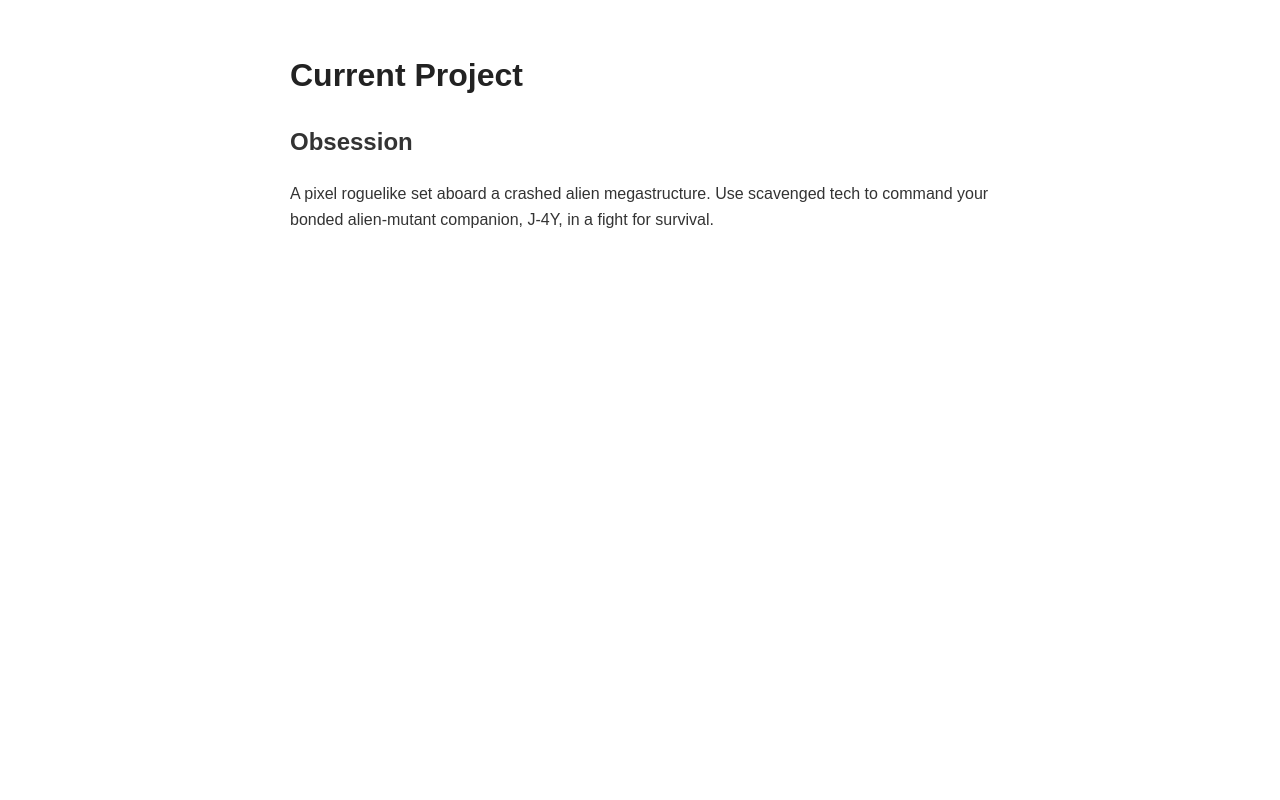
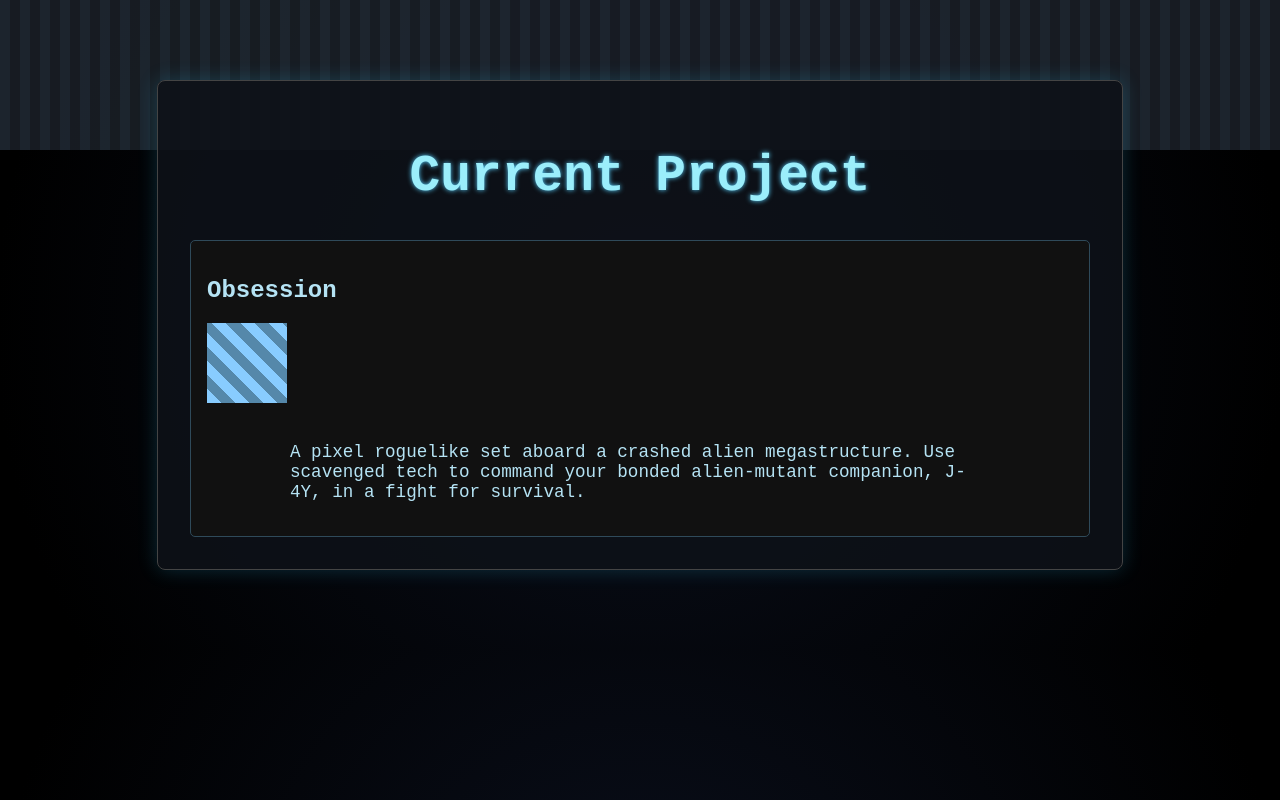
Before and after one commit to King-Peachy/king-peachy.github.io, a plain HTML site: page projects.html in a window 1280 px wide. Drawn offline with Linux system fonts and the light colour scheme.

Commit message:
Update style.css

```diff
--- a/style.css
+++ b/style.css
@@ -1,21 +1,110 @@
 body {
-  font-family: Arial, sans-serif;
-  max-width: 700px;
-  margin: 50px auto;
-  line-height: 1.6;
-  color: #333;
+  background: radial-gradient(circle at center, #0a0f1c, #000000 90%);
+  color: #b5e3f4;
+  font-family: 'Courier New', monospace;
+  margin: 0;
+  padding: 0;
+  overflow-x: hidden;
 }
-nav {
-  background: #f4f4f4;
-  padding: 10px;
-  margin-bottom: 20px;
+
+.container {
+  max-width: 900px;
+  margin: 5em auto;
+  padding: 2em;
+  background-color: rgba(14, 18, 24, 0.88);
+  border: 1px solid #444;
+  border-radius: 8px;
+  box-shadow: 0 0 20px #33ccff33;
   text-align: center;
 }
+
+h1 {
+  color: #9beefb;
+  font-size: 3.2em;
+  text-shadow: 0 0 5px #58d1ff;
+}
+
+.tagline {
+  font-size: 1.2em;
+  color: #a4cce2;
+  margin-top: 0.2em;
+}
+
+p {
+  font-size: 1.1em;
+  margin: 1em auto;
+  max-width: 700px;
+}
+
+nav {
+  margin-top: 2em;
+}
+
 nav a {
   margin: 0 10px;
   text-decoration: none;
-  color: #333;
+  color: #78dbff;
+  font-weight: bold;
+  transition: color 0.3s ease;
 }
-h1 {
-  color: #222;
+
+nav a:hover {
+  color: #ffffff;
 }
+
+.glitch-bg {
+  position: fixed;
+  top: 0;
+  left: 0;
+  width: 100%;
+  height: 150px;
+  background: repeating-linear-gradient(
+    to right,
+    #202933,
+    #202933 10px,
+    #1a1f26 10px,
+    #1a1f26 20px
+  );
+  animation: flicker 1s infinite;
+  z-index: -1;
+}
+
+@keyframes flicker {
+  0%, 100% { opacity: 0.9; }
+  50% { opacity: 0.7; }
+}
+
+.code-example {
+  text-align: left;
+  margin: 2em auto;
+  background: #111;
+  padding: 1em;
+  border-left: 5px solid #38aaff;
+}
+
+.code-example pre {
+  white-space: pre-wrap;
+  color: #e0f7ff;
+  font-size: 0.95em;
+}
+.project {
+  margin-top: 2em;
+  padding: 1em;
+  background-color: #111;
+  border: 1px solid #2f4a5a;
+  text-align: left;
+  border-radius: 5px;
+}
+.pixel-partner {
+  width: 80px;
+  height: 80px;
+  background: repeating-linear-gradient(
+    45deg,
+    #88ccff,
+    #88ccff 10px,
+    #5588aa 10px,
+    #5588aa 20px
+  );
+  display: inline-block;
+  margin-bottom: 1em;
+}
```
